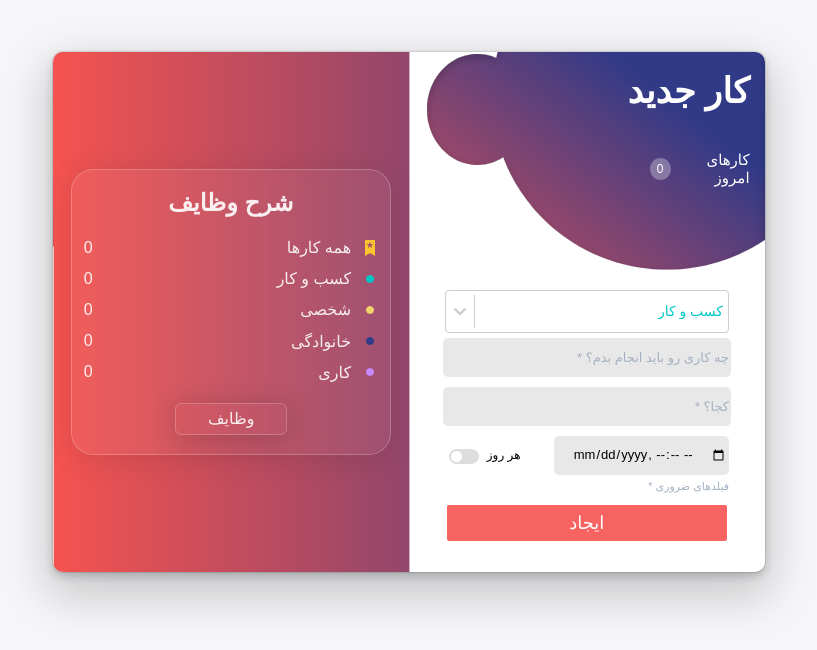
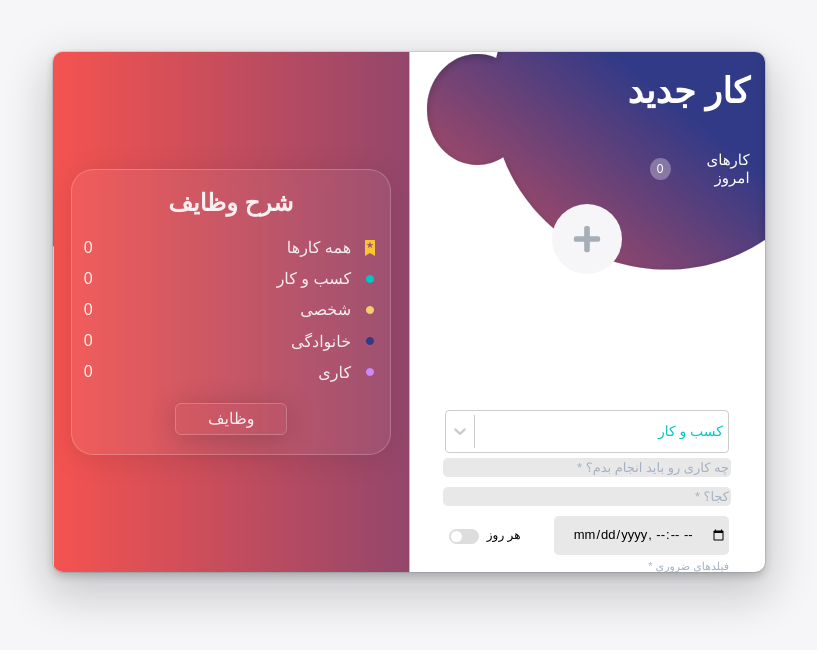
Before and after one commit to Dariush-Bakhtvar/React-todolist, a React (Create React App) app: page / in a window 1280 px wide. Both pictures are taken after a click on the button "بزن بریم". Shown: the top 650 px of the page, without its empty margins (231-1048 px from the left). Built offline with nearby package versions, Linux system fonts and the light colour scheme; a small style sheet from the web is missing.

Commit message:
circular Progress

```diff
--- /dev/null
+++ b/src/Components/CircularProgress/CircularProgress.js
@@ -0,0 +1,20 @@
+import styles from "./Progress.module.scss";
+// import styles from "./progress.scss";
+const CircularProgress = ({ cx, cy, r, Motion }) => {
+	return (
+		<div className={styles.progressbar}>
+			<svg className={styles.progressbar__svg}>
+				<circle
+					cx={cx}
+					cy={cy}
+					r={r}
+					className={`${styles.progressbar__svg_circle} ${
+						Motion && styles.circle__motion
+					}`}
+				></circle>
+			</svg>
+		</div>
+	);
+};
+
+export default CircularProgress;
--- /dev/null
+++ b/src/Components/CircularProgress/Progress.module.scss
@@ -0,0 +1,56 @@
+/* $porcent-vue: 2; */
+
+$porcent-vue: 100;
+$color-vue: hsl(342, 56%, 46%);
+.progressbar {
+    position: relative;
+    width: 170px;
+    height: 170px;
+    margin: 1em;
+    transform: rotate(-90deg);
+    top: -93px;
+    z-index: 4;
+    &__svg {
+        position: relative;
+        width: 100%;
+        height: 100%;
+        &_circle {
+            width: 100%;
+            height: 100%;
+            fill: none;
+            stroke-width: 4px;
+            stroke-dasharray: 440;
+            stroke-dashoffset: 440;
+            stroke: hsl(327, 59%, 39%);
+            stroke-linecap: round;
+            transform: translate(16px, 37px);
+        }
+    }
+}
+
+@function strokeDashoffset($num) {
+    @return 440 - (440 * $num) / 100;
+}
+
+.circle_motion {
+    animation: anim_circle-vue 1s ease-in-out forwards;
+}
+
+@keyframes anim_circle-vue {
+    to {
+        stroke-dashoffset: strokeDashoffset($porcent-vue);
+    }
+}
+
+.circle_test {
+    animation: test 1s ease-in-out forwards;
+}
+
+@keyframes test {
+    from {
+        stroke-dashoffset: strokeDashoffset(100);
+    }
+    to {
+        stroke-dashoffset: strokeDashoffset(0);
+    }
+}
--- /dev/null
+++ b/src/Components/DropDownIcons/DropDownIcons.js
@@ -0,0 +1,62 @@
+import { useState } from "react";
+// import CircularProgress from "../CircularProgress/CircularProgress";
+import styles from "./Icons.module.scss";
+import DynamicIcon from "../DymanicIcons/DynamicIcon";
+import { FaPlus } from "react-icons/fa";
+const Icons = [
+	"FaRocketchat",
+	"FaHighlighter",
+	"FaMapMarkedAlt",
+	"FaPrint",
+	"FaEnvelope",
+	"FaCar",
+	"FaUserFriends",
+	"FaCameraRetro",
+	"FaVideo",
+	"FaBriefcase",
+	"FaCalculator",
+	"FaHeart",
+	"FaHeadphones",
+	"FaBuilding",
+	"FaShopify",
+	"FaCartArrowDown",
+	"FaShoppingCart",
+	"FaWrench",
+	"FaTree",
+	"FaDollarSign",
+	// "",
+];
+const DropDownIcons = ({ props }) => {
+	const [icon, setIcon] = useState("");
+	const [active, setActive] = useState(false);
+	return (
+		<section className={styles.IconContaier}>
+			{/* <CircularProgress cx={50} cy={50} r={35} /> */}
+			<div
+				className={`${styles.IconsButton} ${
+					icon.length > 0 && styles.IconsButton_active
+				}`}
+				onClick={() => setActive(!active)}
+			>
+				{icon === "" ? <FaPlus /> : <DynamicIcon name={`${icon}`} />}
+			</div>
+			{active && (
+				<ul className={styles.IconsMenu}>
+					{Icons.map((item, index) => {
+						return (
+							<li
+								key={index}
+								className={styles.IconBtn}
+								onClick={() => setIcon(item)}
+							>
+								<DynamicIcon name={item} />
+							</li>
+						);
+					})}
+				</ul>
+			)}
+		</section>
+	);
+};
+
+export default DropDownIcons;
--- /dev/null
+++ b/src/Components/DropDownIcons/Icons.module.scss
@@ -0,0 +1,62 @@
+@import "../../Styles/variable";
+@import "../../Styles/mixin";
+.IconContaier {
+    position: absolute;
+    top: -56px;
+    right: 40%;
+    @include Flex(center, center);
+}
+
+.IconsButton {
+    width: 70px;
+    height: 70px;
+    border-radius: 50%;
+    background: $bg-color;
+    @include Flex(center, center);
+    color: #a5afb7;
+    font-size: 3rem;
+    cursor: pointer;
+    &_active {
+        color: #b04b63;
+    }
+}
+
+.IconsMenu {
+    @include Flex(space-around, center);
+    flex-flow: row wrap;
+    width: 270px;
+    height: 270px;
+    background: $bg-color;
+    border-radius: 4px;
+    position: absolute;
+    padding: 25px;
+    top: 85px;
+    right: -90px;
+    z-index: 2;
+    box-shadow: 1px 1px 2px rgba($color: #000, $alpha: 0.4), -1px -1px 2px rgba($color: #000, $alpha: 0.4);
+    &::before {
+        position: absolute;
+        top: -5px;
+        left: 50%;
+        content: "";
+        background: #f6f5f7;
+        width: 10px;
+        height: 10px;
+        display: block;
+        box-shadow: 1px 1px 2px #f6f5f7, -1px -1px 2px rgba($color: #000, $alpha: 0.4);
+        transform: rotate(45deg);
+    }
+}
+
+.IconBtn {
+    color: $secondary-color;
+    width: 46px;
+    height: 40px;
+    font-size: 2.4rem;
+    @include Flex(center, center);
+    cursor: pointer;
+    &:hover {
+        background: #e4e9ed;
+        border-radius: 2px;
+    }
+}
--- /dev/null
+++ b/src/Components/DymanicIcons/DynamicIcon.js
@@ -0,0 +1,15 @@
+import * as Icons from "react-icons/fa";
+
+/* Your icon name from database data can now be passed as prop */
+const DynamicIcon = ({ name }) => {
+	const IconComponent = Icons[name];
+
+	if (!IconComponent) {
+		// Return a default one
+		return <Icons.FaEyeSlash />;
+	}
+
+	return <IconComponent />;
+};
+
+export default DynamicIcon;
--- a/src/Components/Layouts/Layout.module.scss
+++ b/src/Components/Layouts/Layout.module.scss
@@ -101,6 +101,7 @@
     height: 60%;
     @include Flex(center, center);
     flex-direction: column;
+    position: relative;
     input {
         all: unset;
         width: 80%;
@@ -146,13 +147,18 @@
 .createTaskBtn {
     width: 80%;
     height: 40px;
-    background: #f66360;
+    /* background: #f66360; */
+    background: #b04b63;
     color: $white-color;
     border: 2px solid $white-color;
     font-size: 1.8rem;
-    border-radius: 4px;
+    border-radius: 5px;
     cursor: pointer;
     margin-top: 10px;
+}
+
+.todoIcons {
+    width: inherit;
 }
 
 
--- a/src/Components/Layouts/LeftLayout.js
+++ b/src/Components/Layouts/LeftLayout.js
@@ -1,3 +1,4 @@
+// import CircularProgress from "../CircularProgress/CircularProgress";
 import DropDown from "../dropDown/DropDown";
 import styles from "./Layout.module.scss";
 const LeftLayout = ({ isActive }) => {
--- a/src/Components/Layouts/RightLayout.js
+++ b/src/Components/Layouts/RightLayout.js
@@ -1,6 +1,8 @@
 import SelectBox from "../select/Select";
 import ToggleSwitch from "../ToggleSwitch/ToggleSwitch";
+import DropDownIcons from "../DropDownIcons/DropDownIcons";
 import styles from "./Layout.module.scss";
+import CircularProgress from "../CircularProgress/CircularProgress";
 
 const RightLayout = ({ isActive }) => {
 	return (
@@ -18,7 +20,8 @@ const RightLayout = ({ isActive }) => {
 					</div>
 				</div>
 				<form action="#" className={styles.newTaskFrom}>
-					<div className={styles.todoIcons}></div>
+					<CircularProgress cx={50} cy={50} r={35} />
+					<DropDownIcons />
 					<SelectBox />
 					<input type="text" placeholder="چه کاری رو باید انجام بدم؟ *" />
 					<input type="text" placeholder="کجا؟ *" />
```
